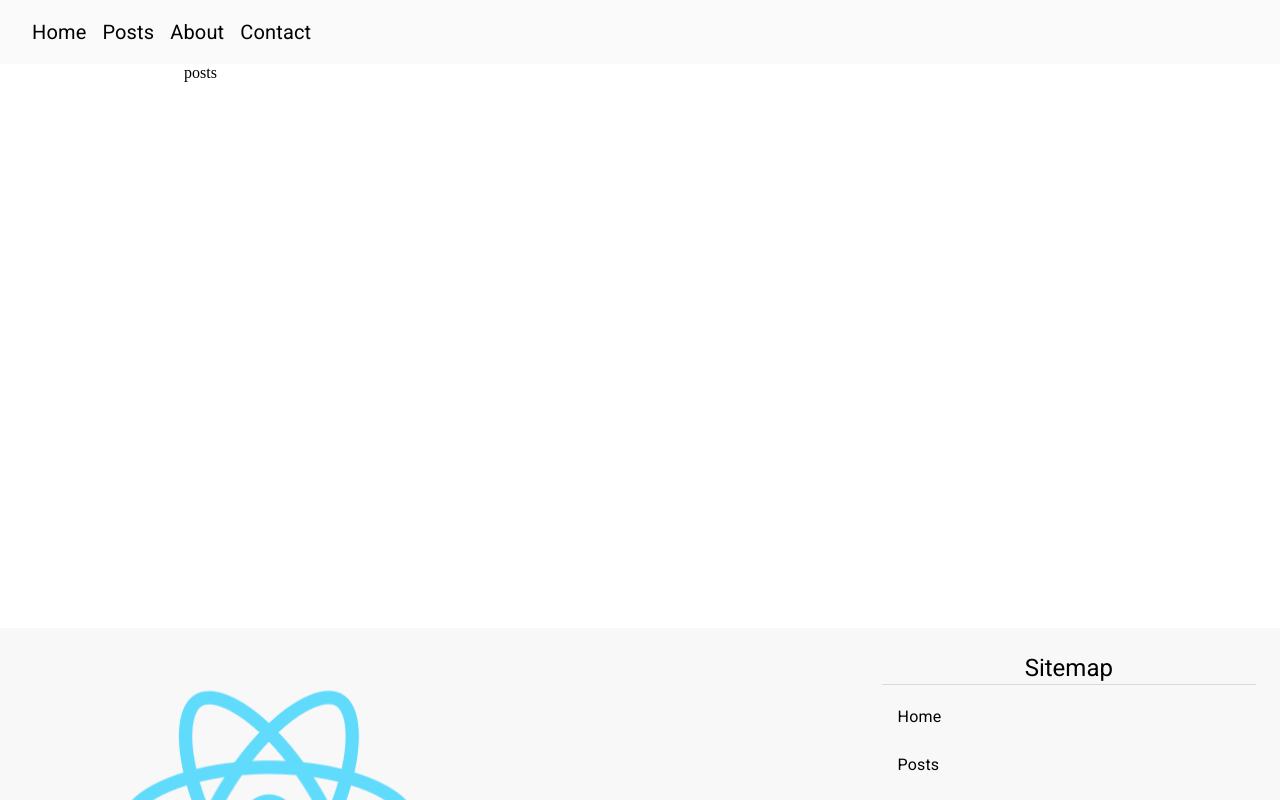
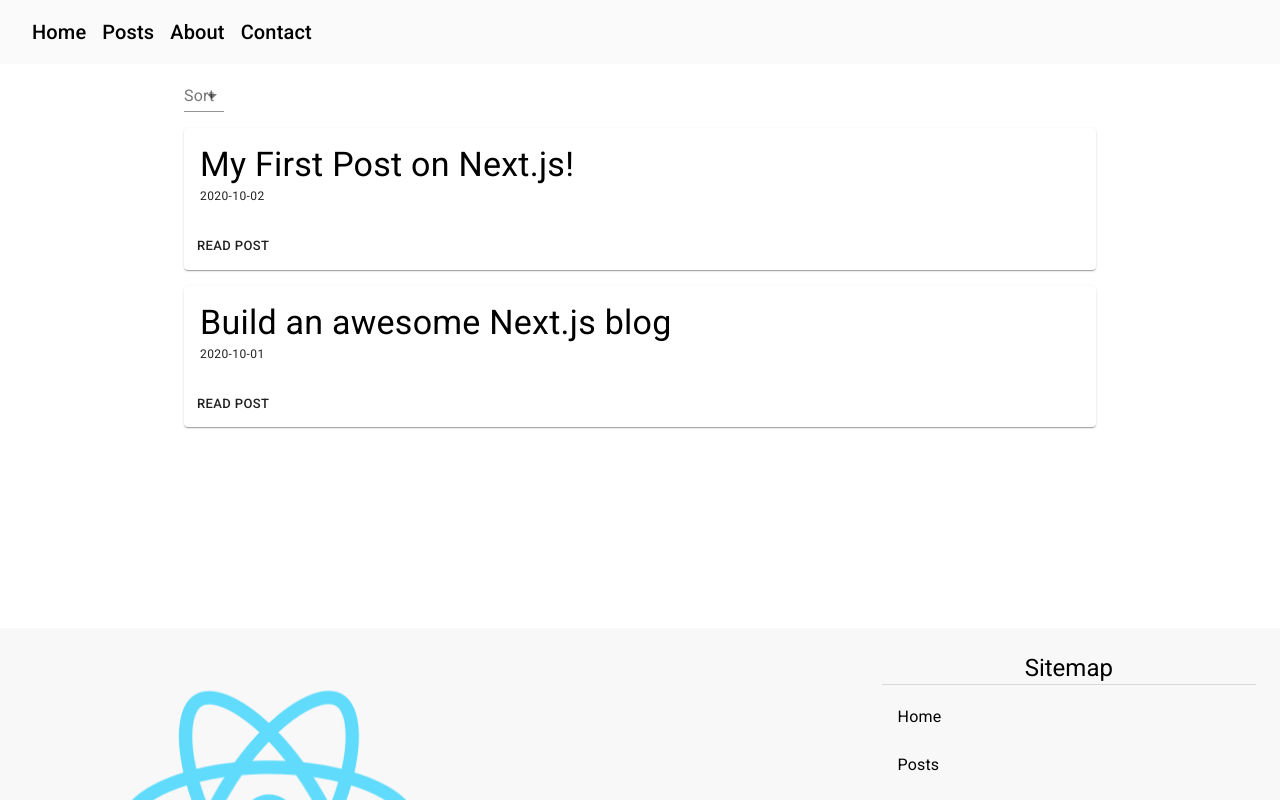
Before and after one commit to jdelacr/my-react-apps, a Next.js app: page /posts in a window 1280 px wide. Shown: the top 800 px of the page. Built offline with nearby package versions, Linux system fonts and the light colour scheme.

Commit message:
Added a sorting from lastest to oldest for the post page

```diff
--- a/Layout/Layout.js
+++ b/Layout/Layout.js
@@ -16,6 +16,10 @@ function Layout({ children, title = "No title" }) {
           name="viewport"
           content="minimum-scale=1, initial-scale=1, width=device-width"
         />
+        <link
+          rel="stylesheet"
+          href="https://fonts.googleapis.com/css?family=Roboto:300,400,500,700&display=swap"
+        />
       </Head>
       <Header />
       <Toolbar />
--- a/components/MainPost.js
+++ b/components/MainPost.js
@@ -14,15 +14,15 @@ export function getPost({ allPostdata }) {
         <li key={id} className={card.post_list}>
           <Card>
             <CardContent>
-              <Typography variant="h4" component="h1">
-                <Link href={{ pathname: `posts/${id}` }}>
+              <Typography variant="h4">
+                <Link href={{ pathname: `/posts/${id}` }}>
                   <a className={card.post_link}>{title}</a>
                 </Link>
               </Typography>
               <Typography variant="caption">{date}</Typography>
             </CardContent>
             <CardActions>
-              <Link href={{ pathname: `posts/${id}` }} component="button">
+              <Link href={{ pathname: `/posts/${id}` }} component="button">
                 <Button size="small">Read Post</Button>
               </Link>
             </CardActions>
--- a/lib/posts.js
+++ b/lib/posts.js
@@ -21,5 +21,11 @@ export function getPostData() {
     };
   });
 
-  return allPostsData;
+  return allPostsData.sort((a, b) => {
+    if (a.date < b.date) {
+      return 1;
+    } else {
+      return -1;
+    }
+  });
 }
--- a/pages/posts.js
+++ b/pages/posts.js
@@ -1,10 +1,66 @@
 import React, { Component } from "react";
 import Layout from "../Layout/Layout";
+import { getPostData } from "../lib/posts";
+import { getPost } from "../components/MainPost";
+import FormControl from "@material-ui/core/FormControl";
+import InputLabel from "@material-ui/core/InputLabel";
+import Select from "@material-ui/core/Select";
+import MenuItem from "@material-ui/core/MenuItem";
 
-export class posts extends Component {
-  render() {
-    return <Layout>posts</Layout>;
+function sortPost({ allPostdata }, setSort) {
+  if (setSort == "oldest") {
+    return allPostdata.sort((a, b) => {
+      if (a.date > b.date) {
+        return 1;
+      } else {
+        return -1;
+      }
+    });
+  } else {
+    return allPostdata.sort((a, b) => {
+      if (a.date < b.date) {
+        return 1;
+      } else {
+        return -1;
+      }
+    });
   }
 }
 
+function posts({ allPostdata }) {
+  const [sortedPost, setSort] = React.useState("");
+
+  const handleSort = (event) => {
+    setSort(event.target.value);
+  };
+
+  sortPost({ allPostdata }, sortedPost);
+
+  const mainPost = getPost({ allPostdata });
+
+  return (
+    <Layout>
+      <FormControl>
+        <InputLabel>Sort</InputLabel>
+        <Select value={sortedPost} onChange={handleSort}>
+          <MenuItem value={"latest"}>Latest</MenuItem>
+          <MenuItem value={"oldest"}>Oldest</MenuItem>
+        </Select>
+      </FormControl>
+
+      {mainPost}
+    </Layout>
+  );
+}
+
+export async function getStaticProps() {
+  const allPostdata = getPostData();
+
+  return {
+    props: {
+      allPostdata,
+    },
+  };
+}
+
 export default posts;
--- a/posts/blog.md
+++ b/posts/blog.md
@@ -1,7 +1,7 @@
 ---
 title: "My First Post on Next.js!"
 author: "Jan Justyn Dela Cruz"
-date: "2020-10-01"
+date: "2020-10-02"
 img: "nextjs"
 ---
 
```
Also changed, not shown: pages/index.js (+8 -1 lines).
